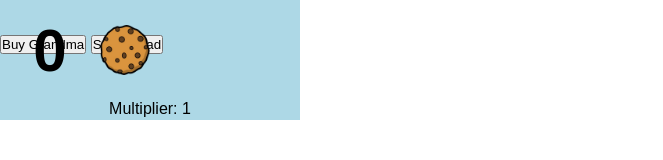
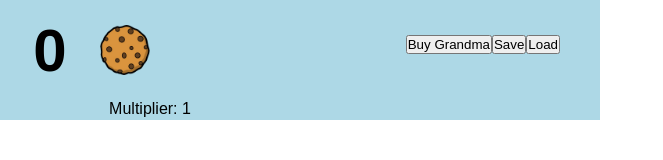
Before and after one commit to TheYunDude/Javascript-game, a plain HTML site: page index.html in a window 1280 px wide. Shown: the whole page, without its empty margins (0-663 px from the left). Drawn offline with Linux system fonts and the light colour scheme.

Commit message:
random changes

```diff
--- a/style.css
+++ b/style.css
@@ -27,7 +27,7 @@
 
 .count{
   height: 120px;
-  width: 300px;
+  width: 600px;
   background-color: lightblue;
 }
 
@@ -45,7 +45,7 @@
   margin-right: 20px;
   padding-top: 35px;
   align-items: center;
-  display: inline-block;
+  padding-right: 20px;
 }
 
 .multiplier{
```
Also changed, not shown: index.html (+0 -1 lines).
